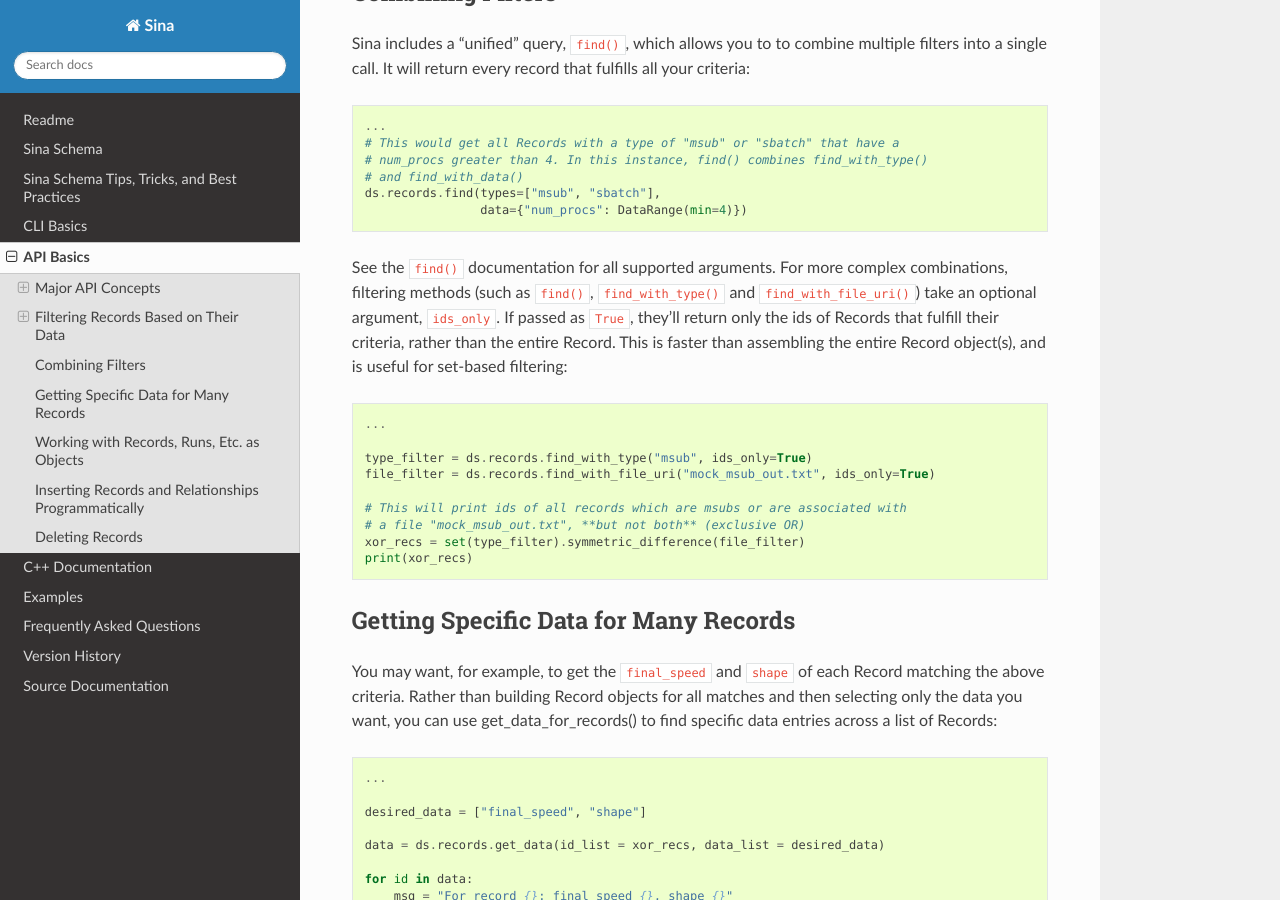
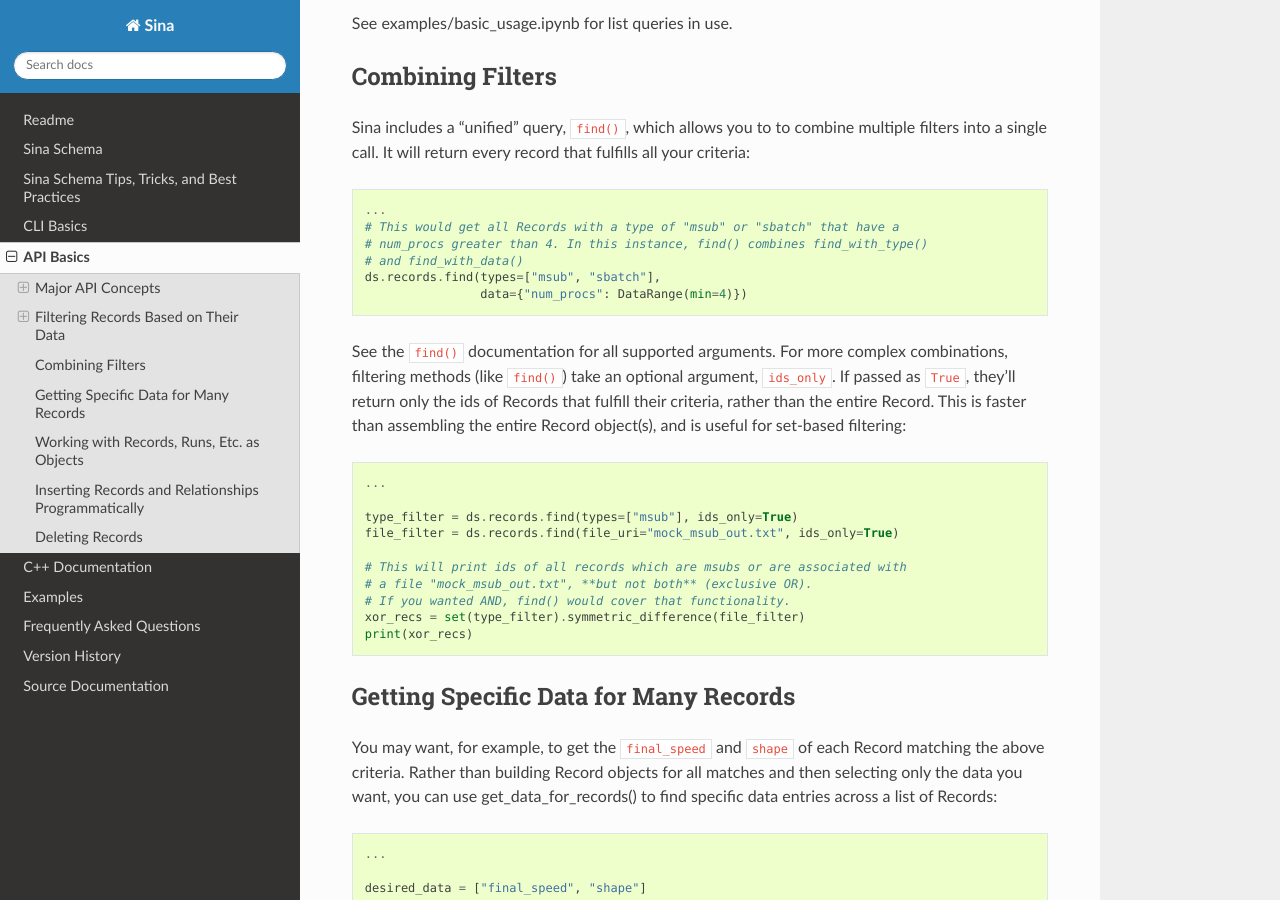
Before and after one commit to LLNL/Sina, a Sphinx documentation site: the page built from python/docs/source/api_basics.rst, in a window 1280 px wide and 900 px high, scrolled down 3195 px. Built offline with Sphinx 7.4.7 and the Read the Docs theme 2.0.0, drawn with Linux system fonts in a browser that asks for light colours; pages that are not in the unit, such as notebooks, are missing from menus; the version number could not be read and is left out; some of the changed text lies outside the part shown.

Commit message:
SIBO-908: Give find() a more prominent place in docs

```diff
--- a/python/docs/source/api_basics.rst
+++ b/python/docs/source/api_basics.rst
@@ -35,11 +35,11 @@ Relationships stored within. For a simple demonstration::
   from sina.datastore import create_datastore
 
   ds = create_datastore(db_path="somefile.sqlite")
-  all_sruns = ds.records.find_with_type("srun")
+  all_sruns = ds.records.find(types=["srun", "msub"])
 
 This would set :code:`all_sruns` to a list of all the records contained in
-:code:`somefile.sqlite` with :code:`"type": "srun"`. You can easily pass data
-between supported backends::
+:code:`somefile.sqlite` with :code:`"type": "srun"` or :code:`"type": "msub"`.
+You can easily pass data between supported backends::
 
   ...
 
@@ -71,6 +71,10 @@ is queryable, and can be used to find Records fitting criteria. For example, let
 say we're interested in all Records with a :code:`final_volume` of 310 and with
 a :code:`quadrant` of "NW"::
 
+  records = ds.records.find(data={"final_volume": 310, "quadrant": "NW"}, ids_only=True)
+
+  # Does the same as the above, but you may sometimes find the kwargs more convenient.
+  # Note that this form can't return record objects (no ids_only=False option)
   records = ds.records.find_with_data(final_volume=310, quadrant="NW")
 
 This will find all the records record_dao knows about (so those in
@@ -79,7 +83,7 @@ data, simply specify the owning library/libraries with path notation::
 
   # This would find records with a library named "outer_lib" that has a library
   # named "inner_lib", that itself has a data item "final volume" equal to 310
-  records = ds.records.find_with_data(**{"outer_lib/inner_lib/final_volume"=310})
+  records = ds.records.find(data={"outer_lib/inner_lib/final_volume"=310})
 
 IMPORTANT NOTE: when providing multiple criteria, only entries fulfilling all criteria
 will be returned (boolean AND). If OR-like functionality is desired, see the next
@@ -94,13 +98,14 @@ convention of min-inclusive, max-exclusive, but this can be altered::
   from sina.utils import DataRange
 
   # data_query is aliased to get_given_data, they're interchangeable
-  records = ds.records.find_with_data(final_volume=DataRange(200, 311),
-                                   final_acceleration=DataRange(min=12,
-                                                                max=20,
-                                                                min_inclusive=False,
-                                                                max_inclusive=True),
-                                   schema=DataRange(max="bb_12"),
-                                   quadrant="NW")
+  records = ds.records.find(data={"final_volume": DataRange(200, 311),
+                                  "final_acceleration": DataRange(min=12,
+                                                                  max=20,
+                                                                  min_inclusive=False,
+                                                                  max_inclusive=True),
+                                  "schema": DataRange(max="bb_12"),
+                                  "quadrant": "NW"},
+                            ids_only=True)
 
 Now we've found the ids of all Records that have a :code:`final_volume` >= 200
 and < 310, a :code:`final_acceleration` > 12 and <= 20, a :code:`schema`
@@ -164,19 +169,20 @@ all your criteria::
                   data={"num_procs": DataRange(min=4)})
 
 See the :code:`find()` documentation for all supported arguments. For more
-complex combinations, filtering methods (such as :code:`find()`, :code:`find_with_type()`
-and :code:`find_with_file_uri()`) take an optional argument, :code:`ids_only`.
-If passed as :code:`True`, they'll return only the ids of Records that fulfill
-their criteria, rather than the entire Record. This is faster than assembling the
-entire Record object(s), and is useful for set-based filtering::
+complex combinations, filtering methods (like :code:`find()`) take an optional
+argument, :code:`ids_only`. If passed as :code:`True`, they'll return only the
+ids of Records that fulfill their criteria, rather than the entire Record. This
+is faster than assembling the entire Record object(s), and is useful for set-based
+filtering::
 
   ...
 
-  type_filter = ds.records.find_with_type("msub", ids_only=True)
-  file_filter = ds.records.find_with_file_uri("mock_msub_out.txt", ids_only=True)
+  type_filter = ds.records.find(types=["msub"], ids_only=True)
+  file_filter = ds.records.find(file_uri="mock_msub_out.txt", ids_only=True)
 
   # This will print ids of all records which are msubs or are associated with
-  # a file "mock_msub_out.txt", **but not both** (exclusive OR)
+  # a file "mock_msub_out.txt", **but not both** (exclusive OR).
+  # If you wanted AND, find() would cover that functionality.
   xor_recs = set(type_filter).symmetric_difference(file_filter)
   print(xor_recs)
 
@@ -290,13 +296,13 @@ To delete a Record entirely from one of Sina's backends::
   recs.insert(my_record_to_delete)
 
   # This would print 1
-  print(len(list(recs.find_with_type("fodder_type"))))
+  print(len(list(recs.find(types=["fodder_type"]))))
 
   # Like get() and insert(), delete() takes one or more ids.
   recs.delete("fodder")
 
   # This would print 0
-  print(len(list(recs.find_with_type("fodder_type"))))
+  print(len(list(recs.find(types=["fodder_type"]))))
 
 Be careful, as the deletion will include every Relationship the Record is
 mentioned in, all the scalar data associated with that Record, etc.
```
Also changed, not shown: 1 other file.
